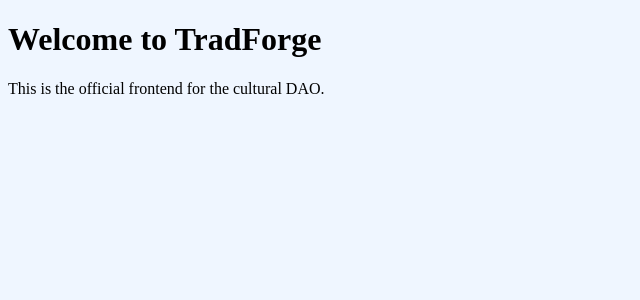
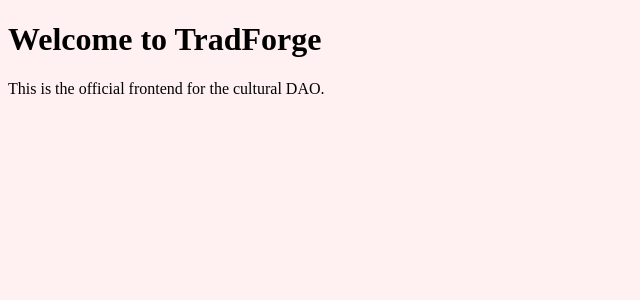
Before and after one commit to Egavasyug/tradforge.org, a Next.js app: page / in a window 1280 px wide. Shown: the top 300 px of the page, without its empty margins (0-640 px from the left). Built offline with nearby package versions, Linux system fonts and the light colour scheme.

Commit message:
style: switch global background to light pink (rose-50)

```diff
--- a/src/pages/_app.tsx
+++ b/src/pages/_app.tsx
@@ -3,7 +3,7 @@ import '@/styles/globals.css';
 
 export default function MyApp({ Component, pageProps }: AppProps) {
   return (
-    <div className="min-h-screen bg-blue-50">
+    <div className="min-h-screen bg-rose-50">
       <Component {...pageProps} />
     </div>
   );
--- a/src/styles/globals.css
+++ b/src/styles/globals.css
@@ -2,10 +2,10 @@
 @tailwind components;
 @tailwind utilities;
 
-/* Global background color (light blue) */
+/* Global background color (light pink) */
 html, body, #__next {
   height: 100%;
 }
 body {
-  background-color: #eff6ff; /* Tailwind blue-50 */
+  background-color: #fff1f2; /* Tailwind rose-50 */
 }
```
